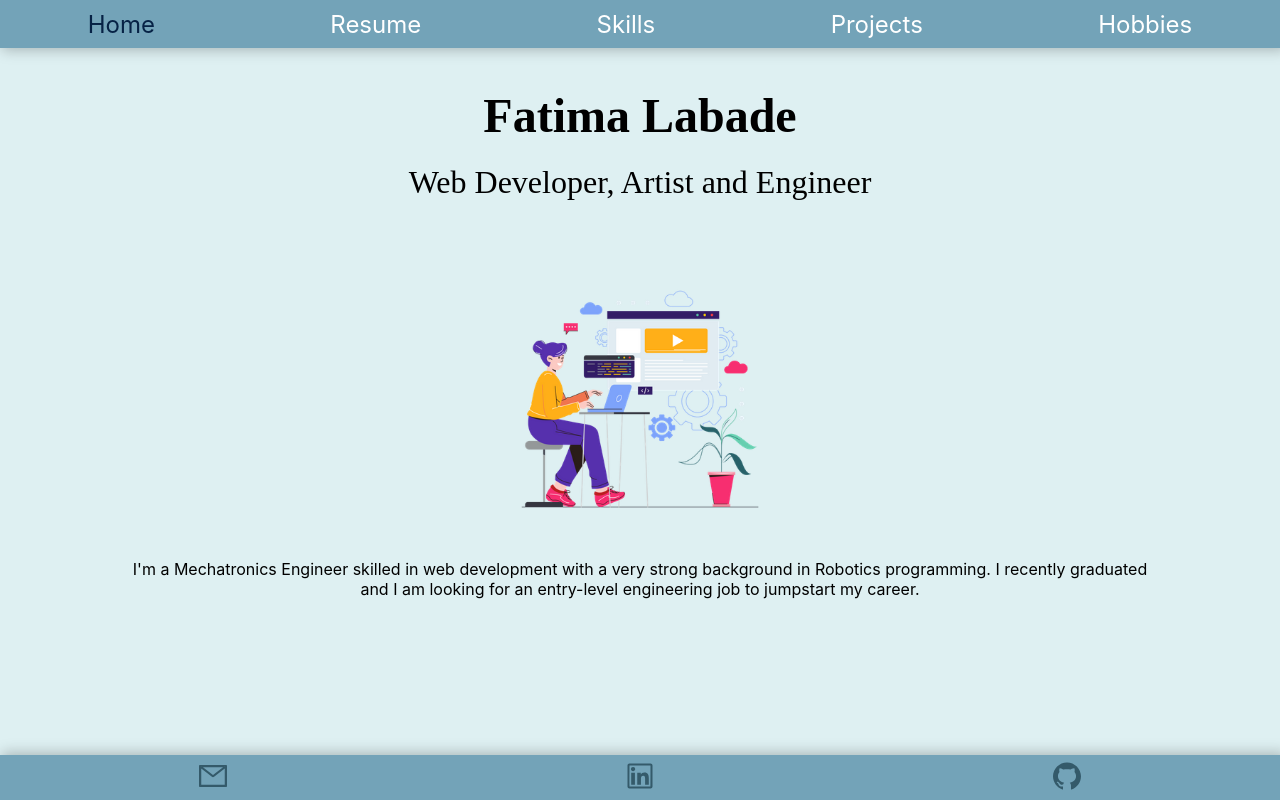
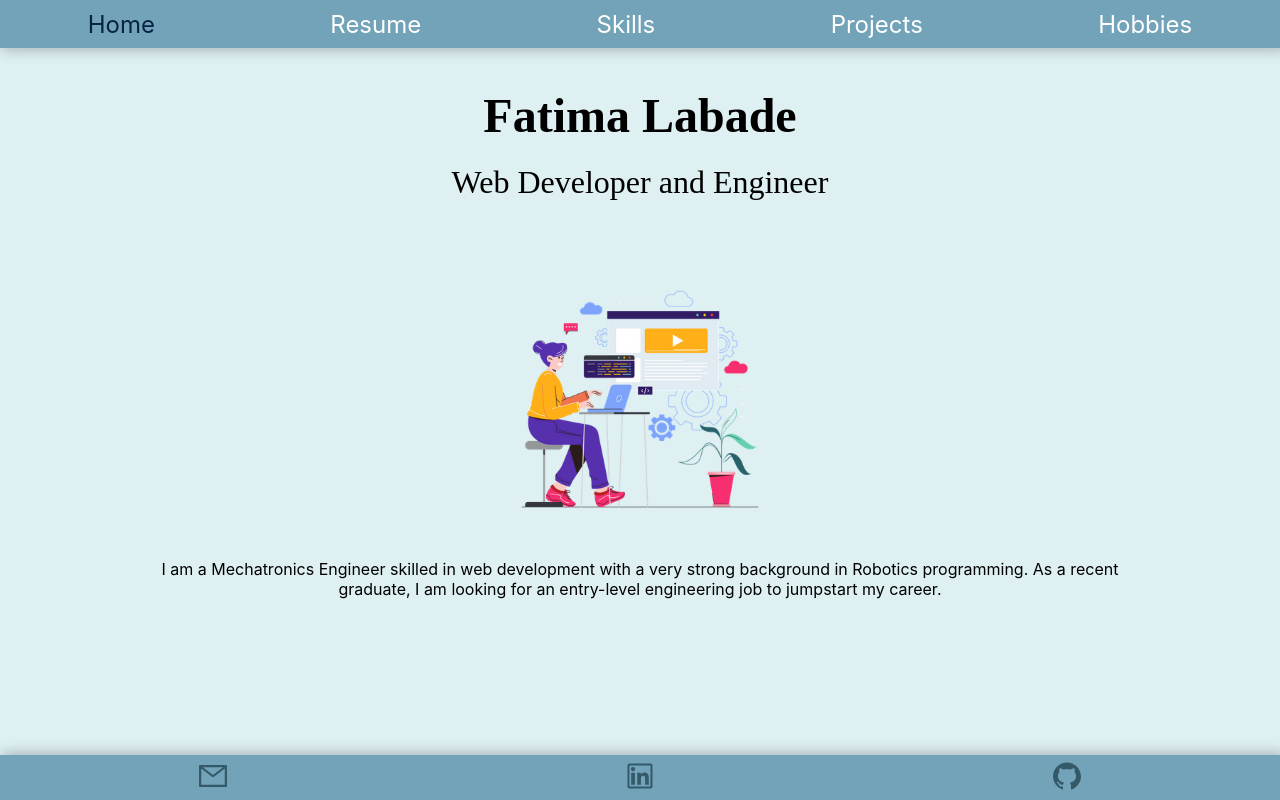
Before and after one commit to FatimaLDL1997/portfolio, a React (Create React App) app: page / in a window 1280 px wide. Built offline with nearby package versions, Linux system fonts and the light colour scheme.

Commit message:
fix home

```diff
--- a/src/pages/Home.js
+++ b/src/pages/Home.js
@@ -11,11 +11,11 @@ const Home = () => {
   return (
     <section className='pageContainer' onWheel={handleScroll}>
       <h1 className='home-title'>Fatima Labade</h1>
-      <h5 className='subtitle'>Web Developer, Artist and Engineer</h5>
+      <h5 className='subtitle'>Web Developer and Engineer</h5>
       <img src='/images/code-girl.png' className='my-image' alt='' />
       <h5 className='home-discription'>
-        I'm a Mechatronics Engineer skilled in web development with a very
-        strong background in Robotics programming. I recently graduated and I am
+        I am a Mechatronics Engineer skilled in web development with a very
+        strong background in Robotics programming. As a recent graduate, I am
         looking for an entry-level engineering job to jumpstart my career.
       </h5>
     </section>
```
